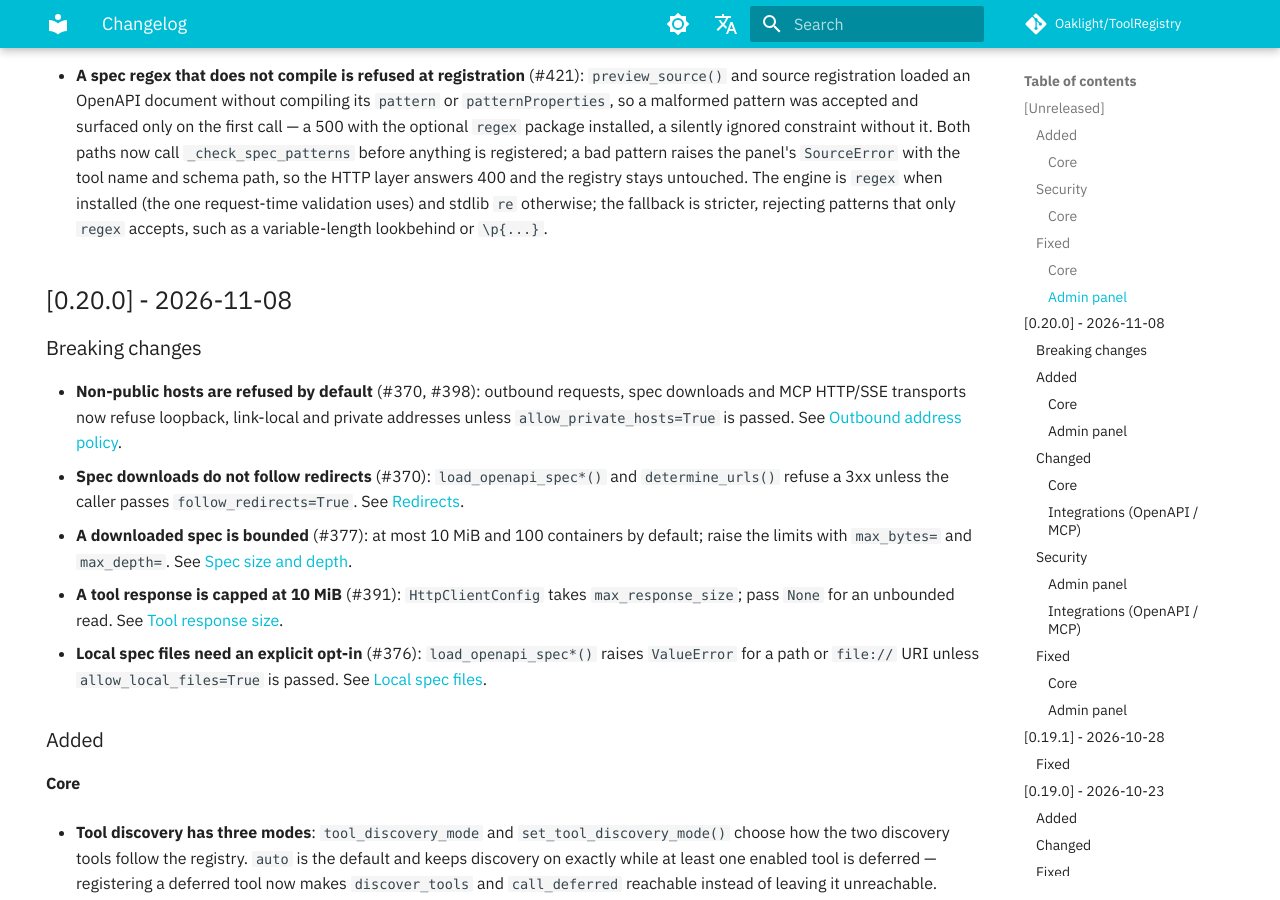
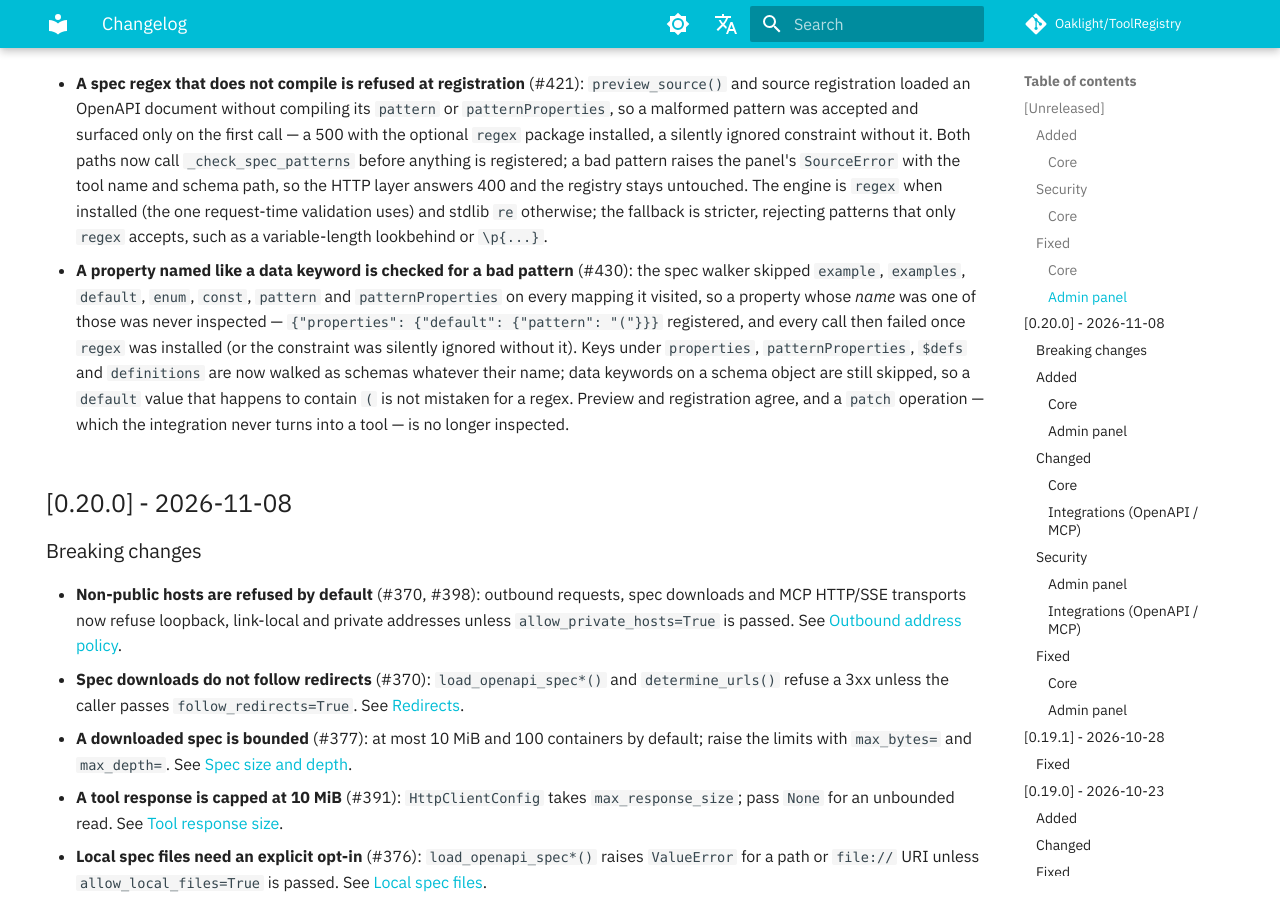
Before and after one commit to Oaklight/ToolRegistry, an MkDocs documentation site: the page built from docs/changelog.md, in a window 1280 px wide and 900 px high, scrolled down 1296 px. Built offline with MkDocs 1.6.1 and Material for MkDocs 9.7.7, drawn with Linux system fonts in a browser that asks for light colours; some web fonts are replaced; comment, search, counter and statistics services are not loaded.

Commit message:
docs(changelog): check properties named like data keywords (#430)

```diff
--- a/docs/changelog.md
+++ b/docs/changelog.md
@@ -37,6 +37,8 @@ The format is based on [Keep a Changelog](https://keepachangelog.com/en/1.1.0/),
 #### Admin panel
 
 - **A spec regex that does not compile is refused at registration** (#421): `preview_source()` and source registration loaded an OpenAPI document without compiling its `pattern` or `patternProperties`, so a malformed pattern was accepted and surfaced only on the first call — a 500 with the optional `regex` package installed, a silently ignored constraint without it. Both paths now call `_check_spec_patterns` before anything is registered; a bad pattern raises the panel's `SourceError` with the tool name and schema path, so the HTTP layer answers 400 and the registry stays untouched. The engine is `regex` when installed (the one request-time validation uses) and stdlib `re` otherwise; the fallback is stricter, rejecting patterns that only `regex` accepts, such as a variable-length lookbehind or `\p{...}`.
+
+- **A property named like a data keyword is checked for a bad pattern** (#430): the spec walker skipped `example`, `examples`, `default`, `enum`, `const`, `pattern` and `patternProperties` on every mapping it visited, so a property whose *name* was one of those was never inspected — `{"properties": {"default": {"pattern": "("}}}` registered, and every call then failed once `regex` was installed (or the constraint was silently ignored without it). Keys under `properties`, `patternProperties`, `$defs` and `definitions` are now walked as schemas whatever their name; data keywords on a schema object are still skipped, so a `default` value that happens to contain `(` is not mistaken for a regex. Preview and registration agree, and a `patch` operation — which the integration never turns into a tool — is no longer inspected.
 
 ## [0.20.0] - 2026-11-08
 
```
